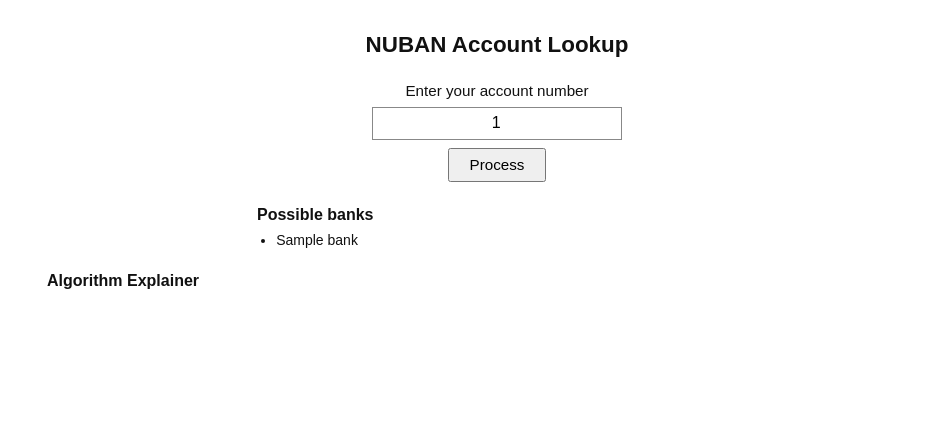
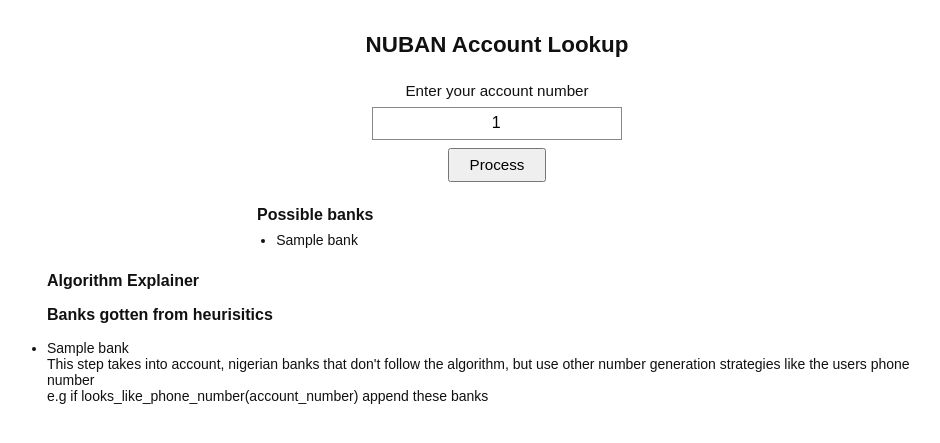
Before and after one commit to emmanuel-pogbe/Nigerian-Bank-Prediction, a Flask app: template frontend/templates/index.html in a window 1280 px wide. Shown: the top 443 px of the page, without its empty margins (143-1083 px from the left). Run offline with Flask 3, Linux system fonts and the light colour scheme; the template is opened without the code that fills it: most values are stand-ins (such as "Sample title", 1, 10 or a date in 2020).

Commit message:
Frontend: Created a separate section for banks gotten through heuristic approach and some explanation tags

```diff
--- a/frontend/app.py
+++ b/frontend/app.py
@@ -73,7 +73,6 @@ def build_explainer(bank_code: str, bank_name: str, account_number: str) -> dict
     products = compute_products(check_string)
     weighted_sum = compute_weighted_sum(products)
     checksum = compute_checksum(weighted_sum)
-
     return {
         "bank_name": bank_name,
         "bank_code": bank_code,
@@ -85,7 +84,7 @@ def build_explainer(bank_code: str, bank_name: str, account_number: str) -> dict
         "weighted_sum": weighted_sum,
         "checksum": checksum,
         "check_digit": int(check_digit),
-        "match": True,
+        "match": checksum == int(check_digit)
     }
 
 
@@ -97,7 +96,9 @@ def index():
     """
     account_number = ""
     error = None
-    banks = None
+    all_banks = []
+    nuban_banks = []
+    heuristics_banks = []
     no_results = False
 
     if request.method == "POST":
@@ -120,16 +121,20 @@ def index():
                 if len(results) == 0:
                     no_results = True
                 else:
-                    banks = [
-                        build_explainer(bank_code, bank_name, account_number)
-                        for bank_code, bank_name in results
-                    ]
-
+                    for bank_code, bank_name in results:
+                        explainer_dict = build_explainer(bank_code, bank_name, account_number)
+                        all_banks.append(explainer_dict)
+                        if explainer_dict.get("match"):
+                            nuban_banks.append(explainer_dict)
+                        else:
+                            heuristics_banks.append(explainer_dict)
     return render_template(
         "index.html",
         account_number=account_number,
         error=error,
-        banks=banks,
+        all_banks=all_banks,
+        nuban_banks=nuban_banks,
+        heuristics_banks=heuristics_banks,
         no_results=no_results,
     )
 
--- a/frontend/templates/index.html
+++ b/frontend/templates/index.html
@@ -167,7 +167,9 @@
                     name="account_number"
                     value="{{ account_number }}"
                     maxlength="10"
+                    minlength="10"
                     placeholder="10-digit account number"
+                    required
                 >
                 <button type="submit">Process</button>
             </div>
@@ -178,11 +180,11 @@
         {{ error }}
     </div>
     {% endif %}
-    {% if banks %}
+    {% if all_banks %}
     <div class="results-section">
         <h2>Possible banks</h2>
         <ul>
-            {% for bank in banks %}
+            {% for bank in all_banks %}
             <li>{{ bank.bank_name }}</li>
             {% endfor %}
         </ul>
@@ -194,17 +196,17 @@
         No matching banks were found for this account number.
     </div>
     {% endif %}
-    {% if banks %}
+    {% if nuban_banks %}
     <div class="explainer-section">
         <h2>Algorithm Explainer</h2>
 
-        {% for bank in banks %}
+        {% for bank in nuban_banks %}
             {% if bank.checksum == bank.check_digit %}
                 <div class="explainer-card">
                     <h3>{{ bank.bank_name }} - code {{ bank.bank_code }} (normalized: {{ bank.normalized_code }})</h3>
 
                     <!-- Row label: digits -->
-                    <div class="row-label">Check string digits (first 6 = bank code, last 9 = serial number)</div>
+                    <div class="row-label">Check string digits (first 6 = normalized bank code, last 9 = serial number)</div>
                     <div class="digit-grid">
                         {% for digit in bank.digits %}
                         <div class="grid-cell digit-box {% if loop.index0 < 6 %}code-digit{% else %}serial-digit{% endif %}">
@@ -240,6 +242,16 @@
                 </div>
             {% endif %}
         {% endfor %}
+        {% if heuristics_banks%}
+                <h2>Banks gotten from heurisitics</h2>
+                <ul>
+                    {%for bank in heuristics_banks%}
+                    <li>{{ bank.bank_name }}</li>
+                    {%endfor%}
+                </ul>
+                <p>This step takes into account, nigerian banks that don't follow the algorithm, but use other number generation strategies like the users phone number</p>
+                <p>e.g if looks_like_phone_number(account_number) append these banks</p>
+        {%endif%}
     </div>
     {% endif %}
 
```
